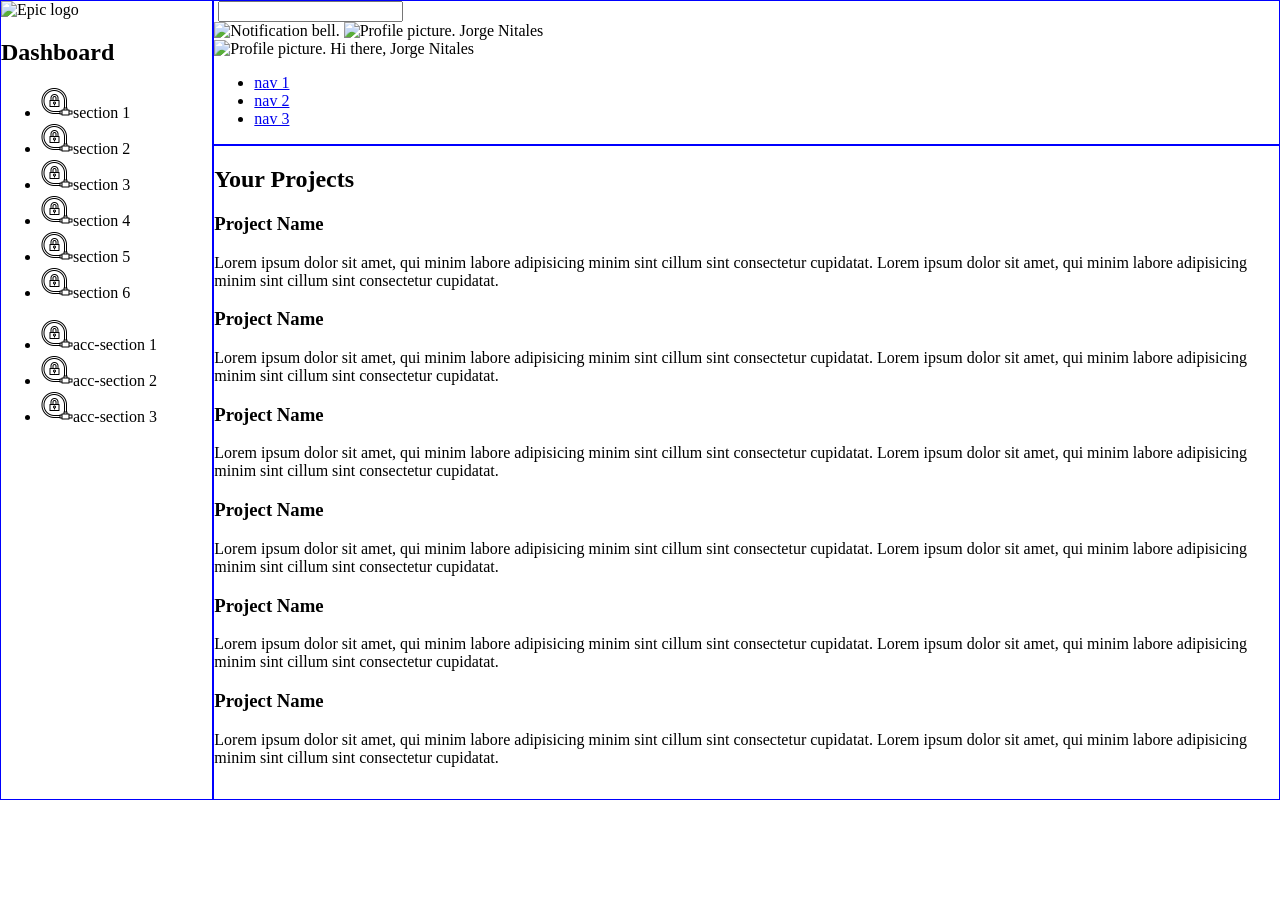
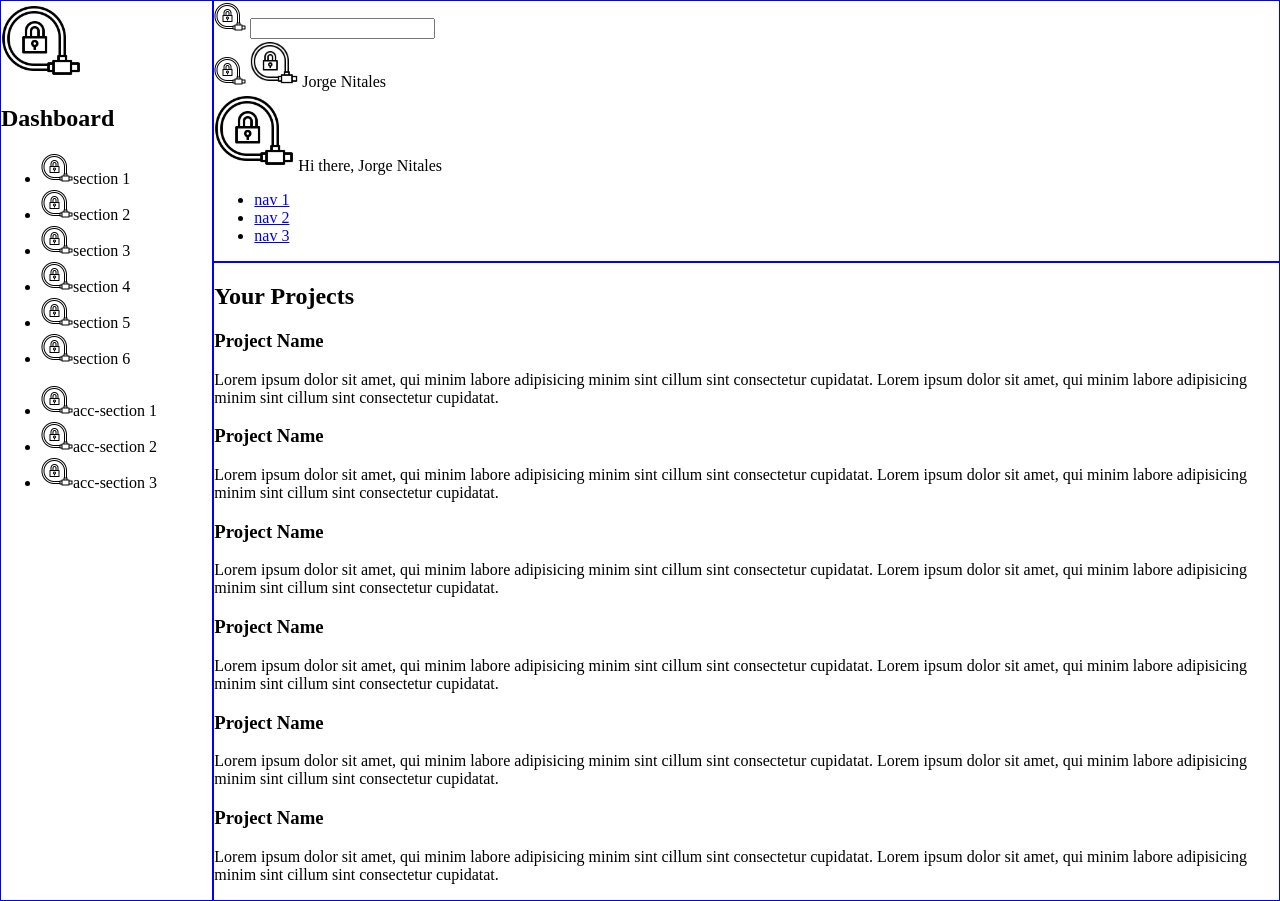
Before and after one commit to znataniel/admin-dashboard, a plain HTML site: page index.html in a window 1280 px wide. Before the commit the page ends 800 px from the top, so only its background shows below. Drawn offline with Linux system fonts and the light colour scheme.

Commit message:
Add placeholder icons to have an easier time building LO

```diff
--- a/index.html
+++ b/index.html
@@ -8,14 +8,16 @@
   </head>
   <body>
     <header>
-      <div class="searchbar"><img src="" alt="" /> <input type="search" /></div>
+      <div class="searchbar">
+        <img src="lock.png" alt="" /> <input type="search" />
+      </div>
       <div class="account-menu">
-        <img src="" alt="Notification bell." />
-        <img src="" alt="Profile picture." />
+        <img src="lock.png" alt="Notification bell." />
+        <img src="lock.png" alt="Profile picture." class="pfp" />
         <span class="full-name">Jorge Nitales</span>
       </div>
       <div class="greeting">
-        <img src="" alt="Profile picture." />
+        <img src="lock.png" alt="Profile picture." class="pfp" />
         Hi there, <span class="full-name">Jorge Nitales</span>
       </div>
       <nav>
@@ -29,7 +31,7 @@
 
     <aside class="sidebar">
       <div class="title">
-        <img src="" alt="Epic logo" class="logo" />
+        <img src="lock.png" alt="Epic logo" class="logo" />
         <h1>Dashboard</h1>
       </div>
 
--- a/style.css
+++ b/style.css
@@ -25,8 +25,28 @@ header {
   grid-area: header;
 }
 
+.searchbar > img {
+  height: 2rem;
+}
+
+.account-menu > img {
+  height: 2rem;
+}
+
+.account-menu > img.pfp {
+  height: 3rem;
+}
+
+.greeting > img.pfp {
+  height: 5rem;
+}
+
 aside.sidebar {
   grid-area: sidebar;
+}
+
+aside.sidebar img.logo {
+  height: 5rem;
 }
 
 aside.sidebar ul img {
```
